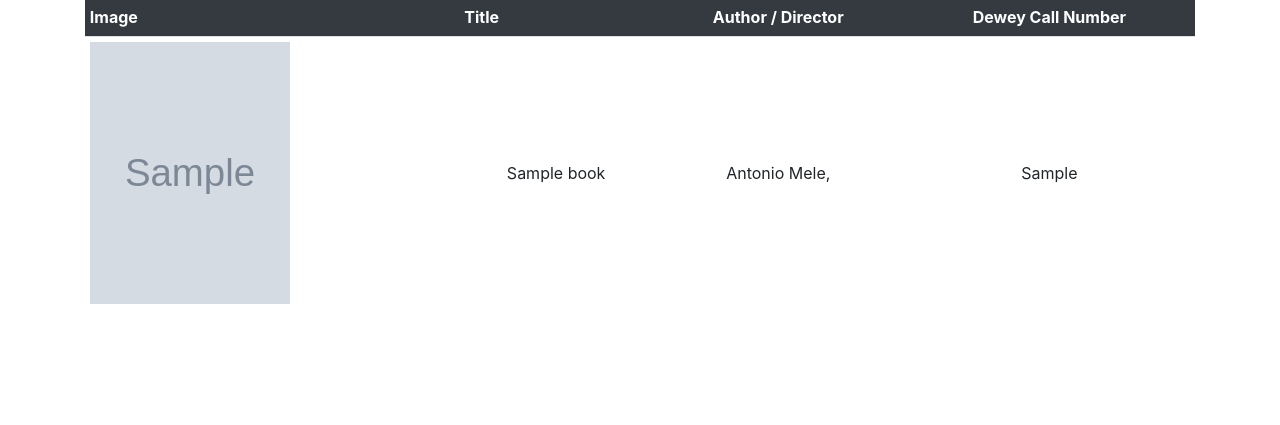
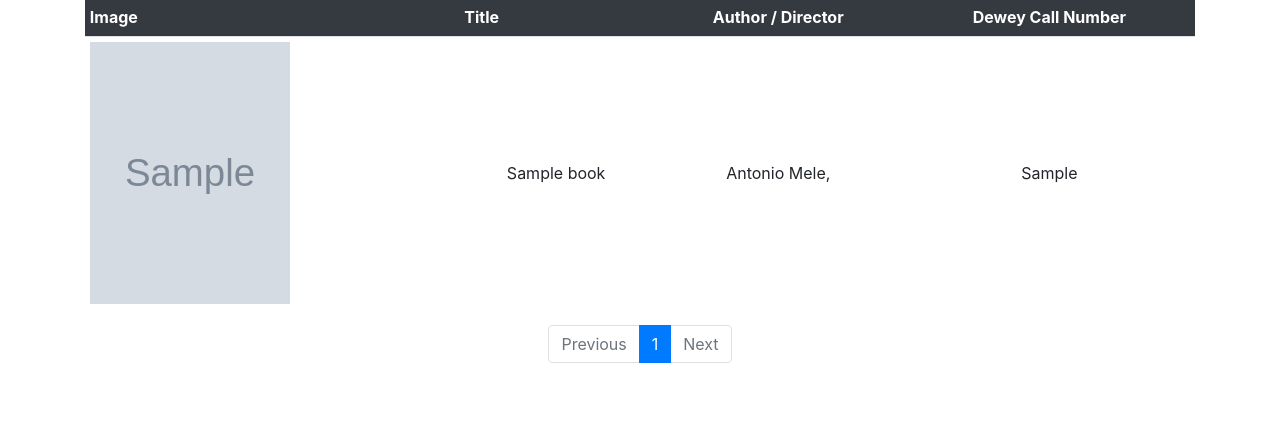
Before and after one commit to bledidalipaj/library-management-system, a Django app: page /catalog/ in a window 1280 px wide. Shown: the part 151-576 px from the top of the page. Run offline with Django 3.2, Linux system fonts and the light colour scheme; data comes from the database, SQL or seed files in the repository; tables that the repository leaves empty hold one stand-in row (values such as "Sample post"); grey boxes marked "Sample" are stand-in pictures; parts of the project's set-up code (start-up, migrations or seed data) failed here and were passed over; some libraries are stand-ins or nearby versions.

Commit message:
Add pagination to catalog.html page

```diff
--- a/lms/views.py
+++ b/lms/views.py
@@ -27,6 +27,7 @@ class ListCatalogView(ListView):
     context_object_name = 'books'
     model = Book
     template_name = 'catalog.html'
+    paginate_by = 5
 
     def get_context_data(self, **kwargs):
         # call the base implementation fist to get a context
--- a/templates/catalog.html
+++ b/templates/catalog.html
@@ -36,6 +36,58 @@
               {% endfor %}
             </tbody>
           </table>
-        </div>
-      </div>
+        </div> <!-- /.table-responsive -->
+
+		<!-- Paginantion -->
+		<nav aria-label="...">
+			<ul class="pagination justify-content-center">
+				<!-- Previous Page -->
+				{% if page_obj.has_previous %}
+					<li class="page-item">
+						<a href="?page=1" class="page-link">&laquo; First</a>
+					</li>
+					<li class="page-item">
+						<a href="?page={{ page_obj.previous_number }}" class="page-link" tabindex="">Previous</a>
+					</li>
+				{% else %}
+					<li class="page-item disabled">
+						<a href="#" class="page-link" tabindex="-1" aria-disabled="true">Previous</a>
+					</li>
+				{% endif %}
+
+
+				{% for num in page_obj.paginator.page_range %}
+					<!-- Current Page -->
+					{% if page_obj.number == num %}
+						<li class="page-item active" aria-current="page">
+							<span class="page-link">
+								{{ page_obj.number }}
+								<span class="sr-only">(current)</span>
+							</span>
+						</li>
+					{% elif num > page_obj.number|add:'-3' and num < page_obj.number|add:'3' %}
+						<li class="page-item">
+							<a href="?page={{ num }}" class="page-link">{{ num }}</a>
+						</li>
+					{% endif %}
+				{% endfor %}
+
+
+
+				<!-- Next Page -->
+				{% if page_obj.has_next %}
+					<li class="page-item">
+						<a href="?page={{ page_obj.next_page_number }}" class="page-link">Next</a>
+					</li>
+					<li class="page-item">
+						<a href="?page={{ page_obj.paginator.num_pages }}" class="page-link">Last &raquo;</a>
+					</li>
+				{% else %}
+					<li class="page-item disabled">
+						<a href="#" class="page-link" aria-disabled="true">Next</a>
+					</li>
+				{% endif %}
+			</ul>
+		</nav>
+      </div> <!-- /.container -->
 {% endblock content %}
```
